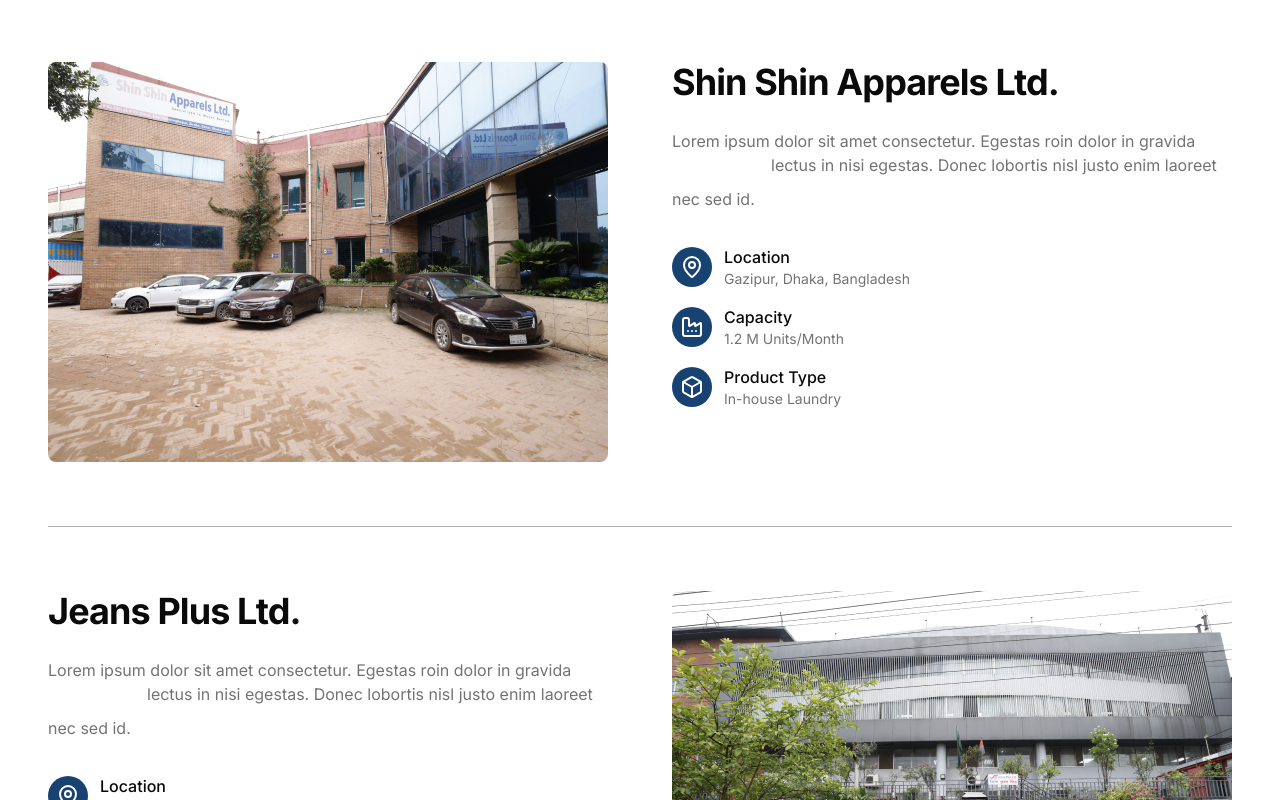
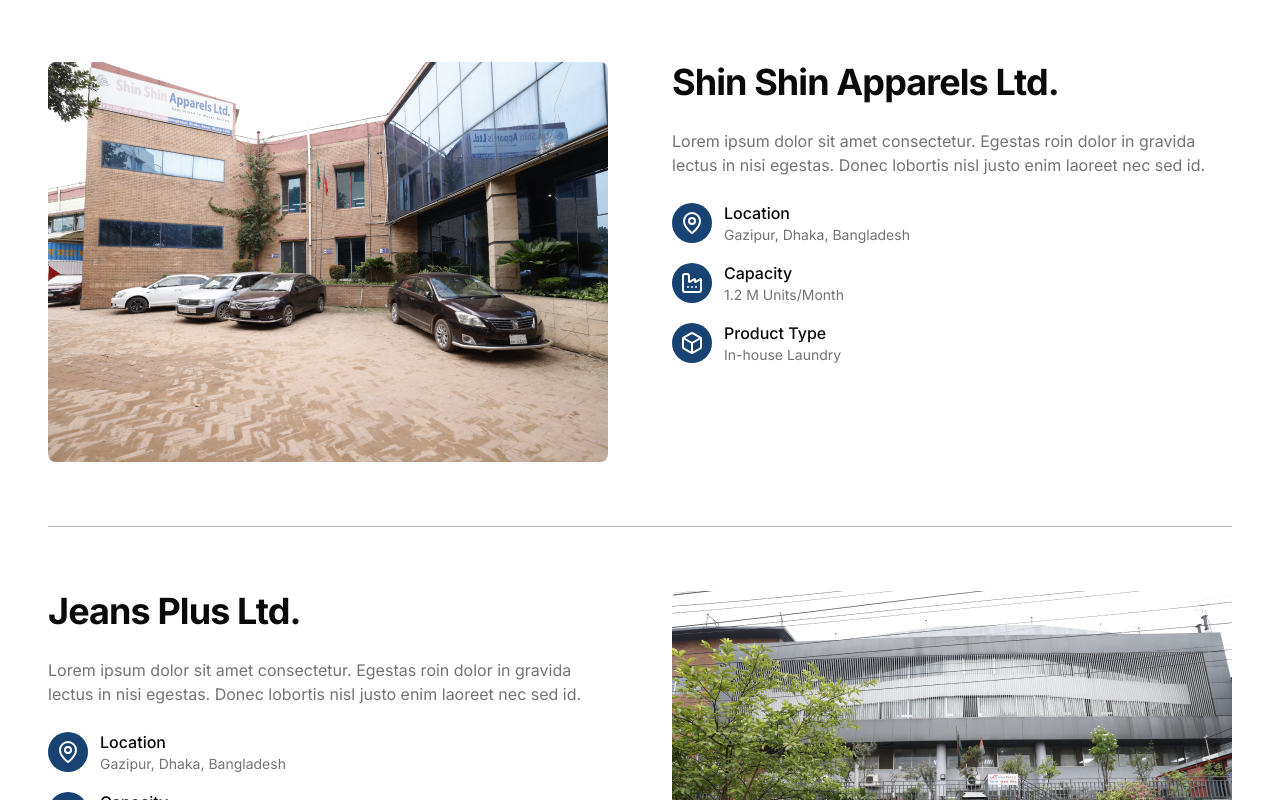
Before and after one commit to soyab-mostofa/ssg-website, a Next.js app: page /facility in a window 1280 px wide. Shown: the part 1100-1900 px from the top of the page. Built offline with nearby package versions, Linux system fonts and the light colour scheme.

Commit message:
fix text

```diff
--- a/src/app/(frontend)/facility/page.tsx
+++ b/src/app/(frontend)/facility/page.tsx
@@ -182,10 +182,9 @@
                         text={factory.name}
                       />
                       <AnimateTextInView
-                        childClass="text-sm sm:text-base"
+                        childClass="text-sm sm:text-base md:pb-0 overflow-visible"
                         className="text-muted-foreground"
-                        text="Lorem ipsum dolor sit amet consectetur. Egestas roin dolor in gravida
-                      lectus in nisi egestas. Donec lobortis nisl justo enim laoreet nec sed id."
+                        text="Lorem ipsum dolor sit amet consectetur. Egestas roin dolor in gravida lectus in nisi egestas. Donec lobortis nisl justo enim laoreet nec sed id."
                       />
                     </div>
 
--- a/src/app/_components/animated/animateTextInView.tsx
+++ b/src/app/_components/animated/animateTextInView.tsx
@@ -46,7 +46,7 @@
   }
 
   // Add spaces back to text and handle whitespace properly
-  const processedText = text.replace(/\s+/g, ' ').trim()
+  // const processedText = text.replace(/\s+/g, ' ').trim()
 
   return (
     <motion.div
```
